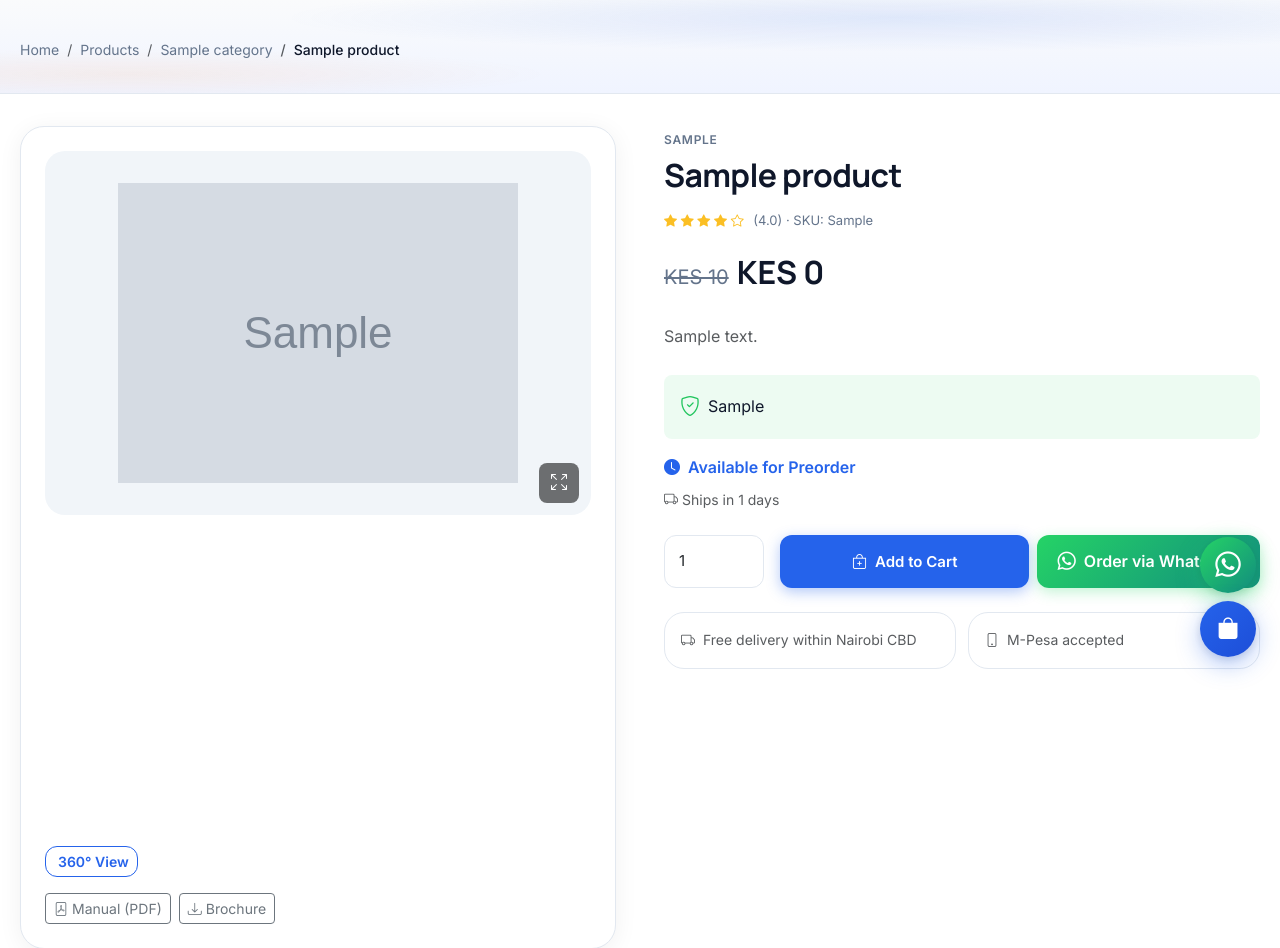
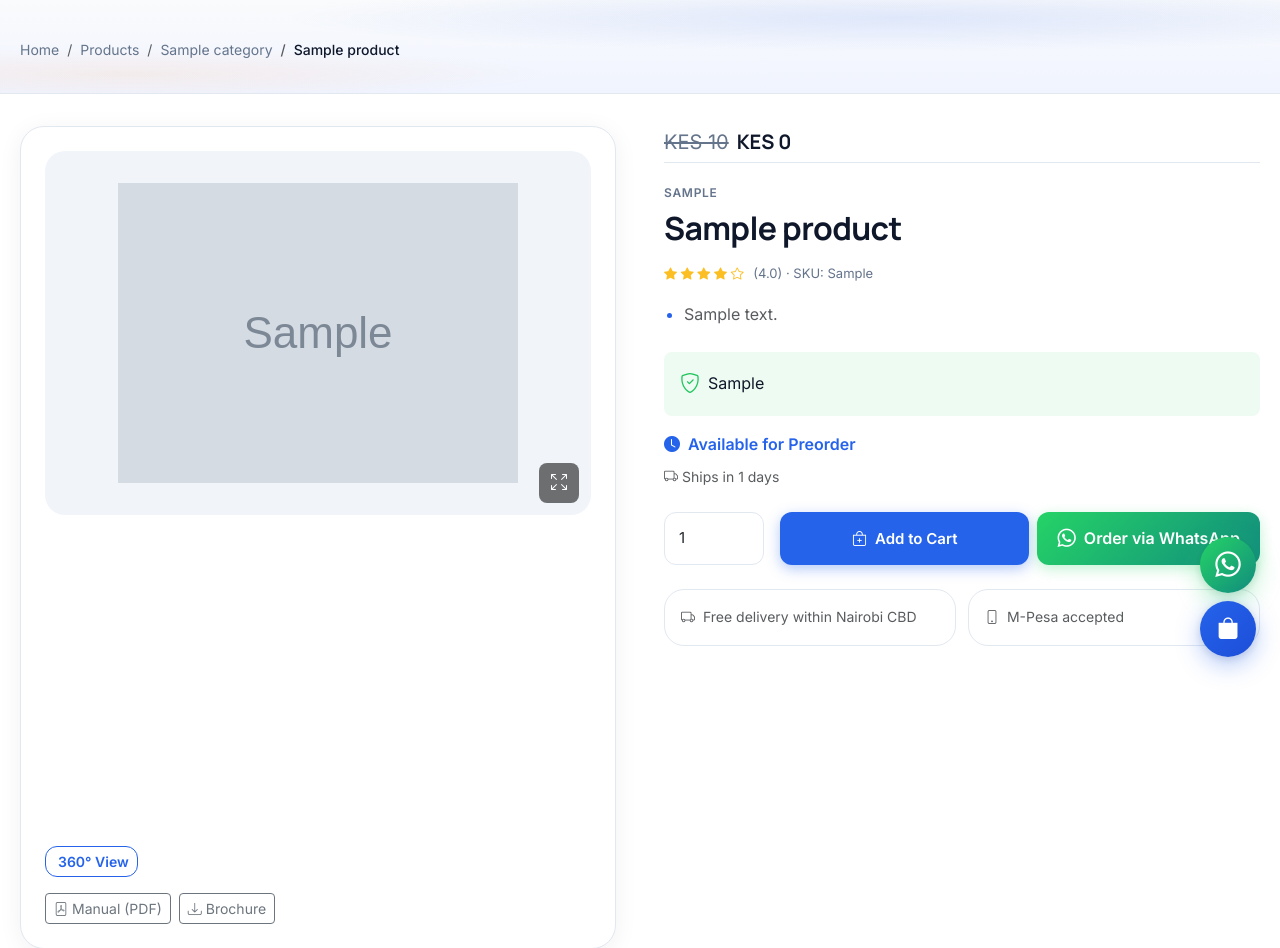
Before and after one commit to Ropykevin/estronix, a Flask app: page /products/sample in a window 1280 px wide. Shown: the part 119-1067 px from the top of the page. Run offline with Flask 3, Linux system fonts and the light colour scheme; tables that the repository leaves empty hold one stand-in row (values such as "Sample post"); grey boxes marked "Sample" are stand-in pictures; some libraries are stand-ins or nearby versions.

Commit message:
product price and description change

```diff
--- a/app/static/css/main.css
+++ b/app/static/css/main.css
@@ -835,6 +862,29 @@ a.hero-float-card:hover {
     flex-wrap: wrap;
     margin-top: auto;
     margin-bottom: 1rem;
+}
+
+.product-price--detail {
+    font-size: 2rem;
+}
+
+.product-detail-price-block {
+    padding-bottom: 0.25rem;
+    border-bottom: 1px solid var(--color-border);
+}
+
+.product-description-list {
+    padding-left: 1.25rem;
+    margin-bottom: 1.5rem;
+    line-height: 1.75;
+}
+
+.product-description-list li {
+    margin-bottom: 0.35rem;
+}
+
+.product-description-list li::marker {
+    color: var(--color-blue);
 }
 
 .product-price {
--- a/app/templates/admin/products/form.html
+++ b/app/templates/admin/products/form.html
@@ -35,7 +35,8 @@
 
                     <div class="mb-3">
                         {{ form.description.label(class="form-label") }}
-                        {{ form.description(class="form-control" + (" is-invalid" if form.description.errors else ""), rows=4) }}
+                        {{ form.description(class="form-control" + (" is-invalid" if form.description.errors else ""), rows=6, placeholder="One feature per line, e.g.\n6.1 inch display\n128GB storage\n5000mAh battery") }}
+                        <div class="form-text">One feature per line — shown as bullet points on the product page.</div>
                         {% for error in form.description.errors %}<div class="invalid-feedback d-block">{{ error }}</div>{% endfor %}
                     </div>
 
--- a/app/templates/macros.html
+++ b/app/templates/macros.html
@@ -1,9 +1,32 @@
+{% macro render_product_description(description, class='product-description-list text-muted mb-4') %}
+{% if description %}
+<ul class="{{ class }}">
+    {% for line in description.splitlines() %}
+    {% if line.strip() %}
+    <li>{{ line.strip().lstrip('-•* ').strip() }}</li>
+    {% endif %}
+    {% endfor %}
+</ul>
+{% endif %}
+{% endmacro %}
+
 {% macro render_product_card(product, show_new_badge=false) %}
 <div class="col-12 col-sm-6 col-lg-3">
     <article class="product-card-premium" itemscope itemtype="https://schema.org/Product">
         <meta itemprop="sku" content="{{ product.sku }}">
         <div itemprop="brand" itemscope itemtype="https://schema.org/Brand"><meta itemprop="name" content="{{ product.brand }}"></div>
         <div class="product-card-image-wrap">
+            <div class="product-card-price-overlay" itemprop="offers" itemscope itemtype="https://schema.org/Offer">
+                <meta itemprop="priceCurrency" content="KES">
+                <meta itemprop="price" content="{{ product.effective_price }}">
+                <link itemprop="availability" href="https://schema.org/{% if product.is_in_stock %}InStock{% else %}OutOfStock{% endif %}">
+                {% if product.is_on_sale %}
+                <span class="product-price-old" aria-label="Original price">KES {{ "{:,.0f}".format(product.price) }}</span>
+                <span class="product-price product-price--overlay">KES {{ "{:,.0f}".format(product.discount_price) }}</span>
+                {% else %}
+                <span class="product-price product-price--overlay">KES {{ "{:,.0f}".format(product.price) }}</span>
+                {% endif %}
+            </div>
             {% if product.is_on_sale %}
             <span class="product-badge-sale" aria-label="On sale">-{{ product.discount_percentage }}%</span>
             {% endif %}
@@ -32,17 +55,6 @@
                     {% endfor %}
                 </span>
                 <span class="count">({{ product.average_rating if product.average_rating > 0 else '5.0' }})</span>
-            </div>
-            <div class="product-price-row" itemprop="offers" itemscope itemtype="https://schema.org/Offer">
-                <meta itemprop="priceCurrency" content="KES">
-                <meta itemprop="price" content="{{ product.effective_price }}">
-                <link itemprop="availability" href="https://schema.org/{% if product.is_in_stock %}InStock{% else %}OutOfStock{% endif %}">
-                {% if product.is_on_sale %}
-                <span class="product-price-old" aria-label="Original price">KES {{ "{:,.0f}".format(product.price) }}</span>
-                <span class="product-price">KES {{ "{:,.0f}".format(product.discount_price) }}</span>
-                {% else %}
-                <span class="product-price">KES {{ "{:,.0f}".format(product.price) }}</span>
-                {% endif %}
             </div>
             {% set stock = product.stock_display %}
             <small class="stock-label stock-{{ stock.code }}">{{ stock.label }}</small>
--- a/app/templates/products/detail.html
+++ b/app/templates/products/detail.html
@@ -1,5 +1,5 @@
 {% extends "base.html" %}
-{% from "macros.html" import render_product_card, render_stars, render_whatsapp_order_btn %}
+{% from "macros.html" import render_product_card, render_product_description, render_stars, render_whatsapp_order_btn %}
 
 {% block og_type %}product{% endblock %}
 {% block og_image %}<meta property="og:image" content="{{ product.primary_image.image_url if product.primary_image else url_for('static', filename='images/placeholder-product.svg', _external=True) }}">{% endblock %}
@@ -93,6 +93,16 @@
         </div>
 
         <div class="col-lg-6 fade-up fade-up-delay-1">
+            <div class="product-detail-price-block d-flex align-items-baseline flex-wrap gap-2 mb-3">
+                {% if product.is_on_sale %}
+                <span class="product-price-old fs-5">KES {{ "{:,.0f}".format(product.price) }}</span>
+                <span class="product-price product-price--detail">KES {{ "{:,.0f}".format(product.discount_price) }}</span>
+                <span class="product-badge-sale">Save {{ product.discount_percentage }}%</span>
+                {% else %}
+                <span class="product-price product-price--detail">KES {{ "{:,.0f}".format(product.price) }}</span>
+                {% endif %}
+            </div>
+
             <span class="product-brand">{{ product.brand }}</span>
             <h1 class="section-title mt-1 mb-3" style="font-size: clamp(1.5rem, 3vw, 2rem);">{{ product.name }}</h1>
 
@@ -101,17 +111,7 @@
                 <span class="count ms-1">({{ product.average_rating if product.average_rating > 0 else '5.0' }}) · SKU: {{ product.sku }}</span>
             </div>
 
-            <div class="d-flex align-items-baseline flex-wrap gap-2 mb-4">
-                {% if product.is_on_sale %}
-                <span class="product-price-old fs-5">KES {{ "{:,.0f}".format(product.price) }}</span>
-                <span class="product-price" style="font-size: 2rem;">KES {{ "{:,.0f}".format(product.discount_price) }}</span>
-                <span class="product-badge-sale">Save {{ product.discount_percentage }}%</span>
-                {% else %}
-                <span class="product-price" style="font-size: 2rem;">KES {{ "{:,.0f}".format(product.price) }}</span>
-                {% endif %}
-            </div>
-
-            <p class="text-muted mb-4" style="line-height: 1.8;">{{ product.description }}</p>
+            {{ render_product_description(product.description) }}
 
             {% if product.warranty_info %}
             <div class="d-flex align-items-center gap-2 mb-3 p-3 rounded-3" style="background: rgba(34, 197, 94, 0.08);">
```
Also changed, not shown: other parts of app/static/css/main.css (+27 -0 lines).
